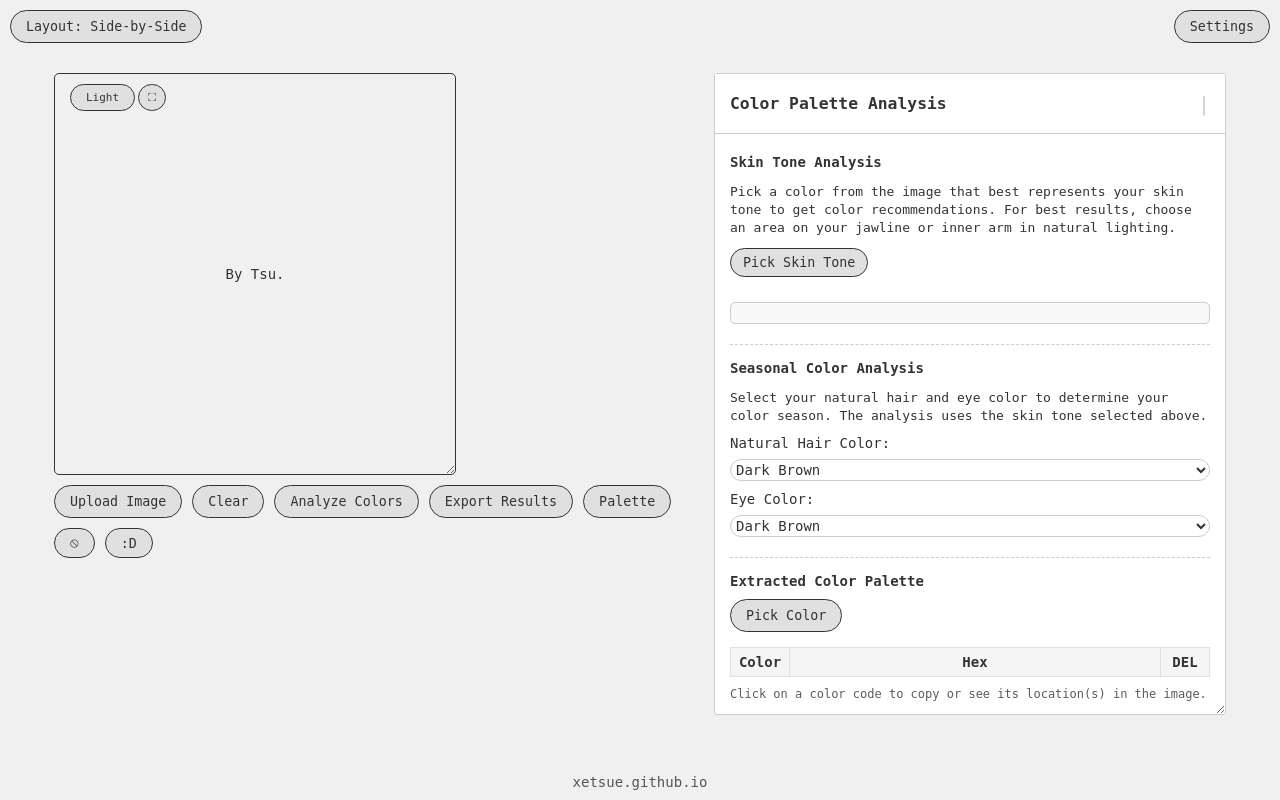
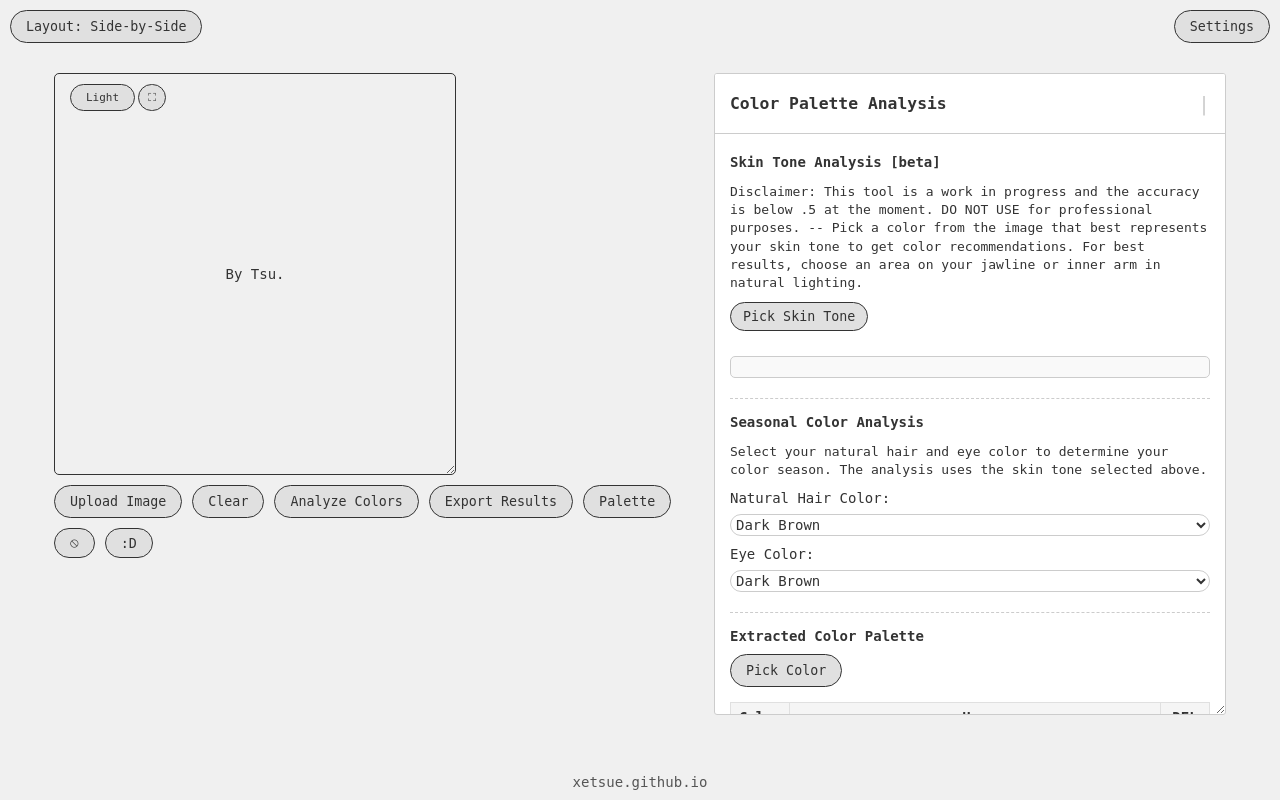
Before and after one commit to xetsue/color-analyzer, a plain HTML site: page index.html in a window 1280 px wide. Drawn offline with Linux system fonts and the light colour scheme.

Commit message:
Update index.html

```diff
--- a/index.html
+++ b/index.html
@@ -924,8 +924,8 @@
             </div>
             <div class="settings-content-scrollable">
                 <div class="setting-group" id="skin-tone-analysis-section">
-                    <h4>Skin Tone Analysis</h4>
-                    <p>Pick a color from the image that best represents your skin tone to get color recommendations. For best results, choose an area on your jawline or inner arm in natural lighting.</p>
+                    <h4>Skin Tone Analysis [beta]</h4>
+                    <p>Disclaimer: This tool is a work in progress and the accuracy is below .5 at the moment. DO NOT USE for professional purposes. -- Pick a color from the image that best represents your skin tone to get color recommendations. For best results, choose an area on your jawline or inner arm in natural lighting.</p>
                     <button id="pick-skin-tone-button">Pick Skin Tone</button>
                     <p id="skin-tone-result"></p>
 
```
